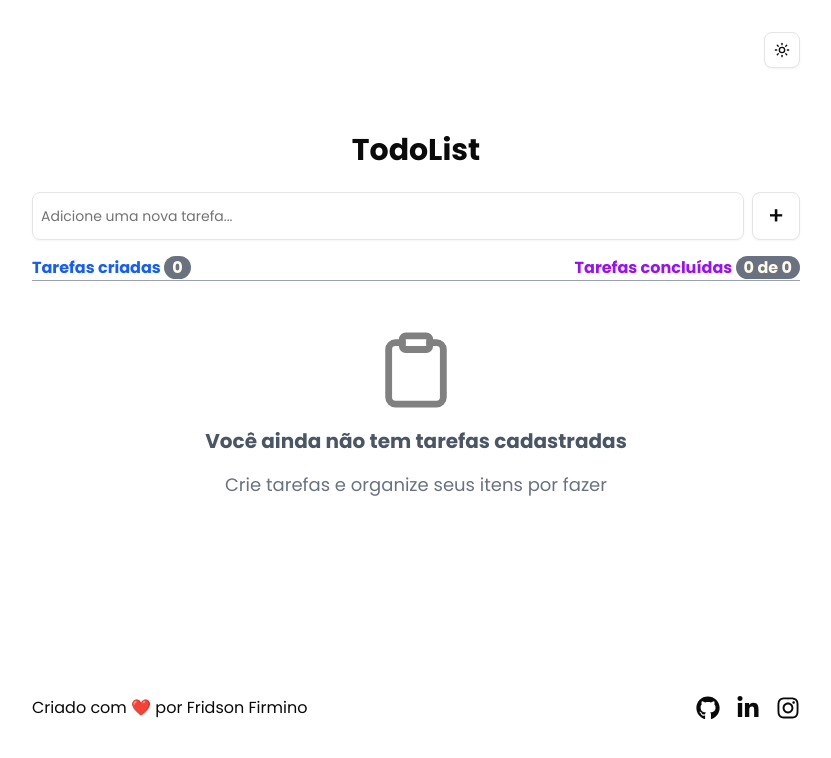
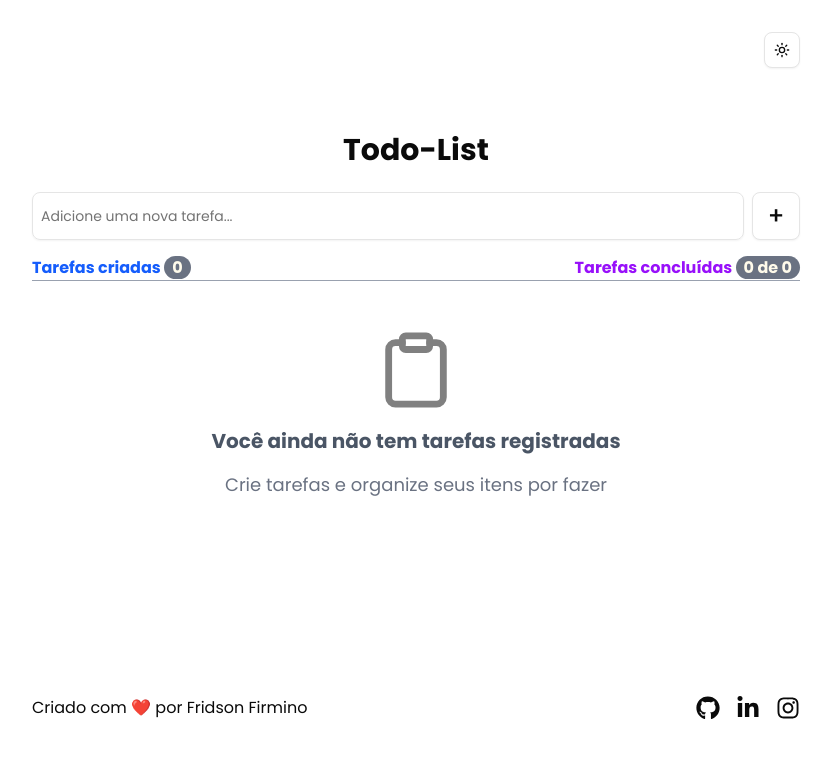
Before and after one commit to FridsonFirmino/todo-list-web, a Next.js app: page / in a window 1280 px wide. Shown: the top 758 px of the page, without its empty margins (224-1055 px from the left). Built offline with nearby package versions, Linux system fonts and the light colour scheme.

Commit message:
fix: correct spelling in header and empty task message

```diff
--- a/src/app/page.tsx
+++ b/src/app/page.tsx
@@ -70,7 +70,7 @@ export default function Home() {
           className="text-xl sm:text-3xl font-bold text-center"
           style={{ fontFamily: "var(--font-poppins)" }}
         >
-          TodoList
+          Todo-List
         </h1>
 
         {/* Input + Botão */}
@@ -134,7 +134,7 @@ export default function Home() {
                 className="text-base sm:text-xl font-bold text-gray-600"
                 style={{ fontFamily: "var(--font-poppins)" }}
               >
-                Você ainda não tem tarefas cadastradas
+                Você ainda não tem tarefas registradas
               </h1>
               <p
                 className="text-xs sm:text-lg text-gray-500"
```
